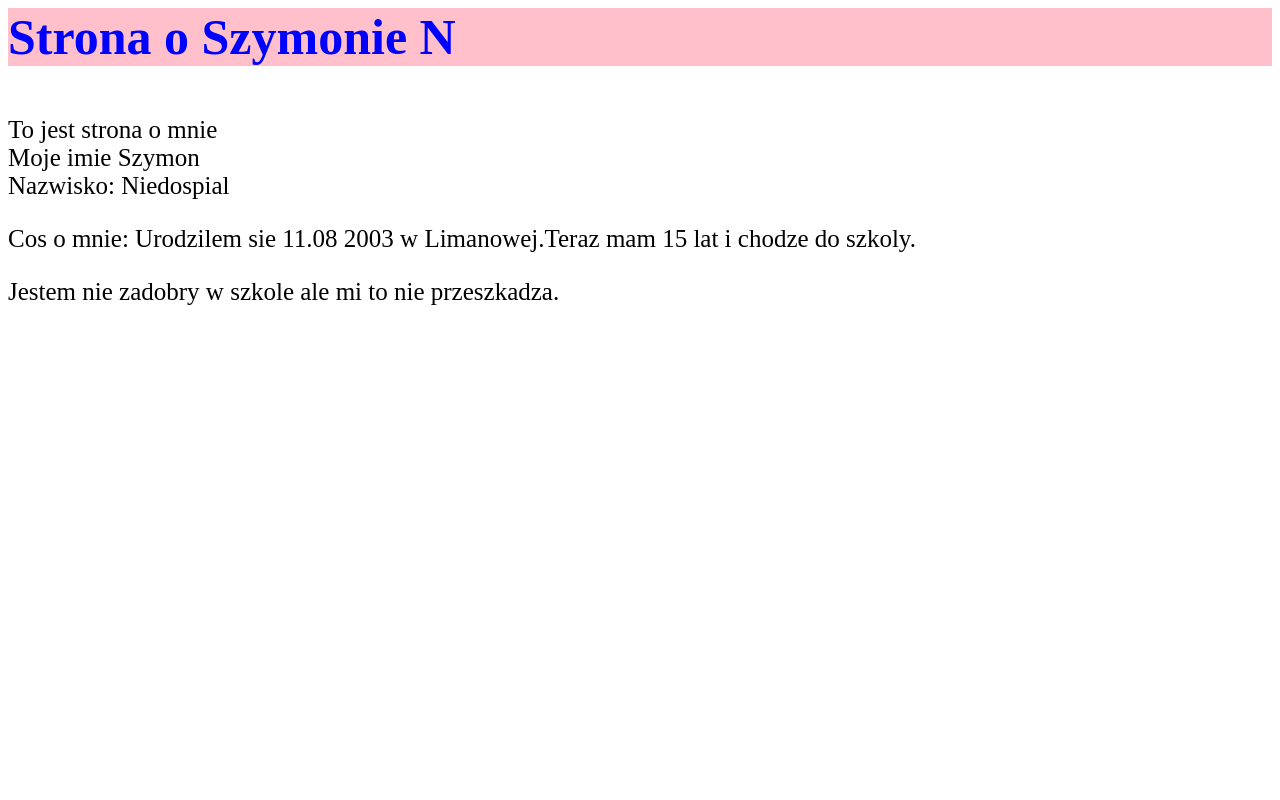
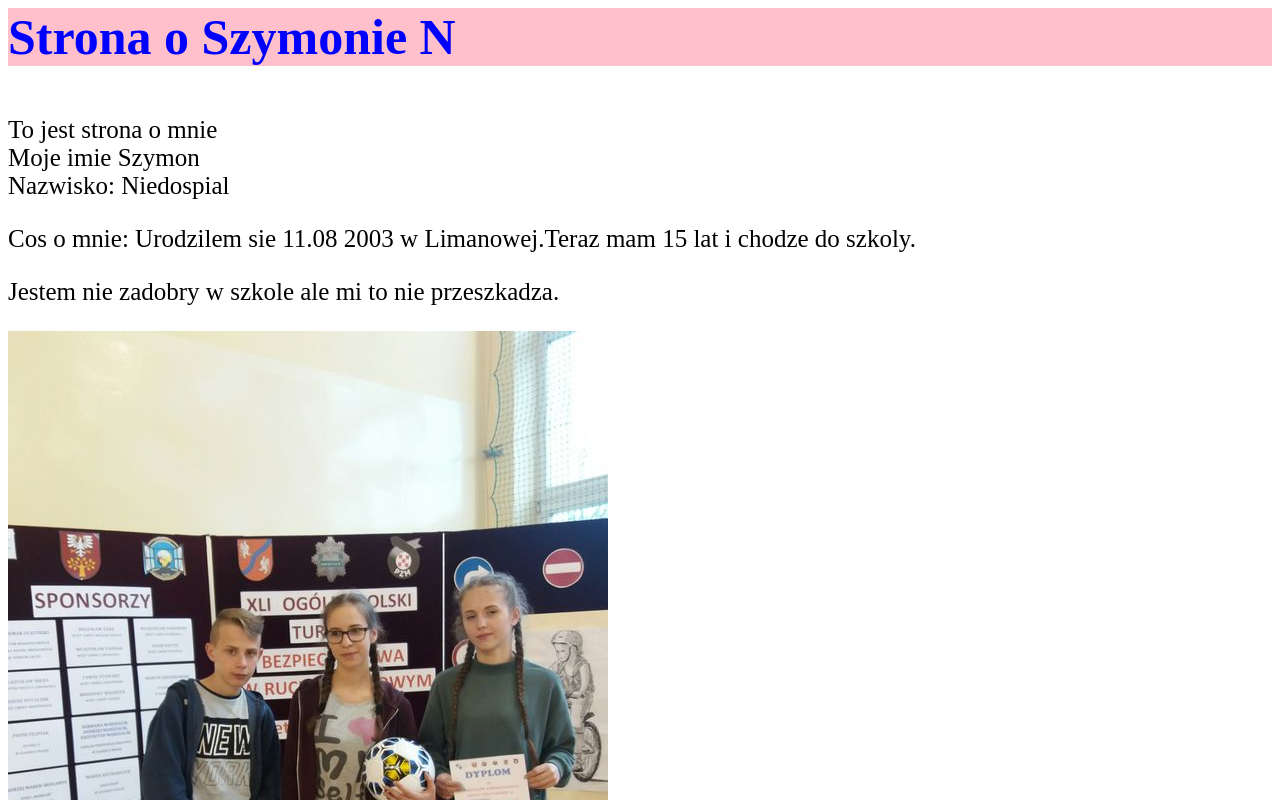
Before and after one commit to Szmeski523/Szmeski523.github.io, a plain HTML site: page index.html in a window 1280 px wide. Shown: the top 800 px of the page. Drawn offline with Linux system fonts and the light colour scheme.

Commit message:
Update index.html

```diff
--- a/index.html
+++ b/index.html
@@ -11,6 +11,8 @@ Nazwisko: Niedospial <BR>
 <P>Cos o mnie: Urodzilem sie 11.08 2003 w Limanowej.Teraz mam 15 lat i chodze do szkoly.
 <P>Jestem nie zadobry w szkole ale mi to nie przeszkadza.</P>
 
+  <IMG SRC="Tomy.jpg">
+
 
 
 
```
